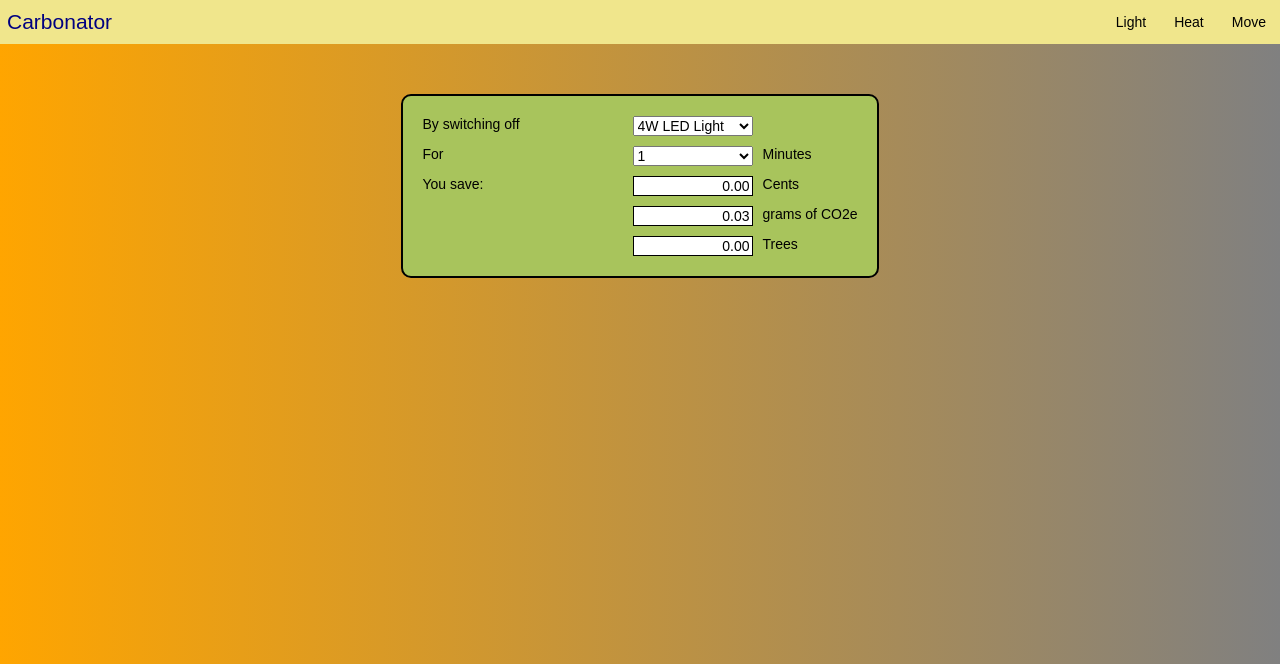
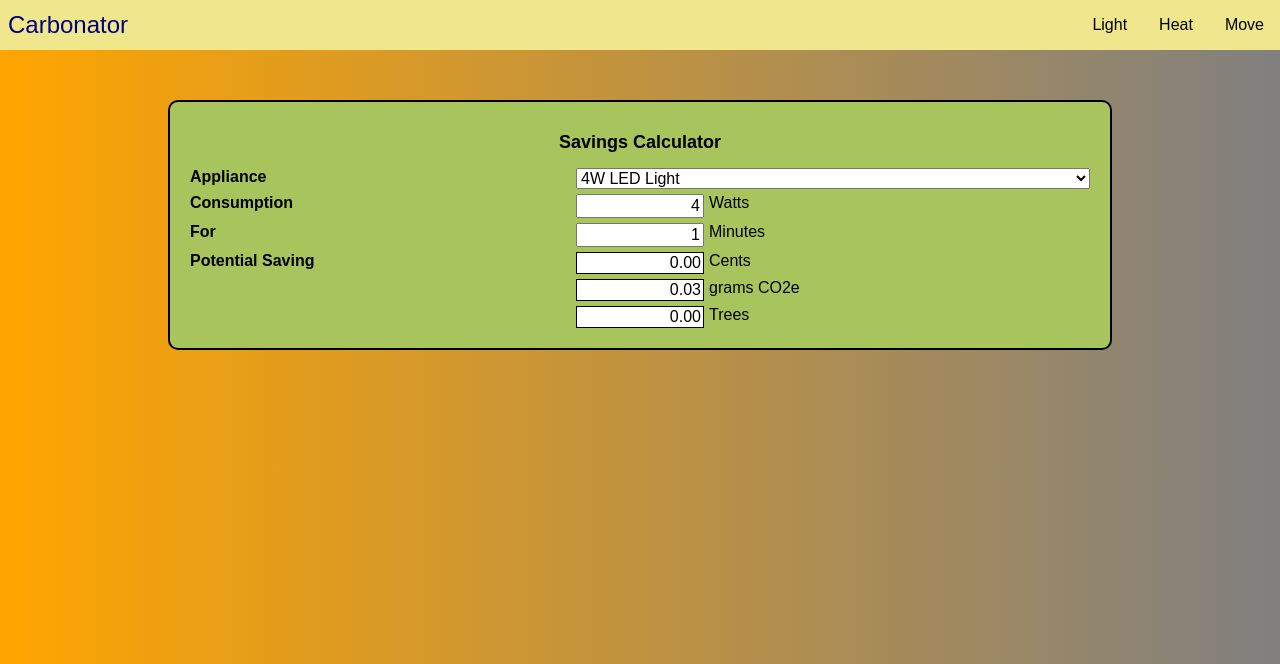
Before and after one commit to akguni/carbonator, a Django app: page / in a window 1280 px wide. Shown: the top 664 px of the page. Run offline with Django 3.2, Linux system fonts and the light colour scheme; data comes from the database, SQL or seed files in the repository.

Commit message:
responsive layout changes

```diff
--- a/carbonator/static/carbonator/index.js
+++ b/carbonator/static/carbonator/index.js
@@ -3,22 +3,24 @@ document.addEventListener('DOMContentLoaded', () => {
     costs = JSON.parse(document.getElementById('costs').textContent);
     appliances = JSON.parse(document.getElementById('appliances').textContent);
     populateAppliances();
+    initializeConsumption();
     events();
     recalculate();
 })
 
 function events() {
-    document.querySelectorAll("select").forEach(element => {
-        element.addEventListener('change', () => recalculate());
-    });
+    document.getElementById("appliance").addEventListener('change', () => {
+        initializeConsumption();
+        recalculate();
+    })
+    document.querySelectorAll(".variables").forEach(element => element.addEventListener('change', recalculate));
+
 }
 
 function recalculate() {
-    const appliance = document.getElementById("appliance");
-    const duration = document.getElementById("duration");
-    const id = appliance.options[appliance.selectedIndex].value;
-    const watts = appliances.find(appliance => appliance.id == id).watts;
-    const timemin = parseInt(duration.options[duration.selectedIndex].text);
+    // read consumption and duration - calculate energy consumed
+    const watts = document.getElementById("consumption").value;
+    const timemin = document.getElementById("duration").value;
     const timehr  = timemin / 60;
     const kWh = (watts * timehr) / 1000;
     const cents = document.getElementById("cents");
@@ -39,3 +41,9 @@ function populateAppliances() {
         applianceList.append(option)
     })
 }
+
+function initializeConsumption() {
+    const appliance = document.getElementById("appliance");
+    const id = appliance.options[appliance.selectedIndex].value;
+    document.getElementById("consumption").value = parseFloat(appliances.find(appliance => appliance.id == id).watts).toPrecision();
+}
--- a/carbonator/static/carbonator/layout.css
+++ b/carbonator/static/carbonator/layout.css
@@ -1,6 +1,6 @@
 * {
   font-family: sans-serif;
-  font-size: 14px;
+  font-size: medium;
   box-sizing: border-box;
 }
 
--- a/carbonator/static/carbonator/styles.css
+++ b/carbonator/static/carbonator/styles.css
@@ -8,21 +8,53 @@
   background: rgb(168, 196, 92);
   border: 2px solid black;
   border-radius: 10px;
-  width:fit-content;
   margin: 0 auto;
   padding: 20px;
+  width: 80%;
 }
 
 #lighting-form {
   display: grid;
-  grid-template-columns: 200px 120px auto;
-  grid-gap: 10px;
-  align-items: start;
+  grid-gap: 5px;
+  grid-template-columns: minmax(8em, 1fr);
+}
+
+.fb-item {
+
 }
 
 .result {
   background: white;
-  border:1px solid black;
+  border: 1px solid black;
   padding: 1px 2px;
   text-align: right;
 }
+
+.explanation {
+  font-weight: bold;
+}
+
+.variables {
+text-align: right;
+padding: 1px 2px;
+}
+
+.title {
+  font-size: large;
+  font-weight: bold;
+  margin: 10px;
+  grid-column: 1 / -1;
+  text-align: center;
+}
+
+#appliance {
+}
+
+@media only screen and (min-width: 768px){
+  #lighting-form {
+    grid-template-columns: 1fr 8em 1fr;
+  }
+  #appliance{
+    grid-column: span 2;
+  }
+}
--- a/carbonator/templates/carbonator/index.html
+++ b/carbonator/templates/carbonator/index.html
@@ -9,38 +9,26 @@
 
 <div class="calculator-background">
     <div class="calculator">
-        <div id="lighting-form">
-            <div class="explanation">
-               By switching off
-            </div>
-            <select class="selection" id="appliance">
-           </select>
-            <div class="units"></div>
-            <div class="explanation">
-                For
-            </div>
-            <select class="selection" id="duration">
-                <option>1</option>
-                <option>5</option>
-                <option>10</option>
-                <option>30</option>
-                <option>60</option>
-
-            </select>
-            <div class="units">Minutes</div>
-            <div class="explanation">
-                You save:
-            </div>
-                <!-- <input type="text" class="freetext" id="freetext-1" name="freetext-1" placeholder="1"> -->
-                <div class="result" id="cents"></div>
-                <div class="units">Cents</div>
+        <form id="lighting-form">
+            <div class="title">Savings Calculator</div>
+            <div class="explanation fb-item">Appliance</div>
+            <select class="selection fb-item" id="appliance"></select>
+            <div class="explanation fb-item">Consumption</div>
+            <input type="text" inputmode="decimal" class="variables  fb-item" id="consumption">
+            <div class="units fb-item">Watts</div>
+            <div class="explanation fb-item">For</div>
+            <input type ="text" inputmode="decimal" class="variables  fb-item" id="duration" value="1">
+            <div class="units fb-item">Minutes</div>
+            <div class="explanation fb-item">Potential Saving</div>
+                <div class="result fb-item" id="cents"></div>
+                <div class="units fb-item">Cents</div>
                 <div></div>
-                <div class="result" id="co2e"></div>
-                <div class="units">grams of CO2e</div>
+                <div class="result fb-item" id="co2e"></div>
+                <div class="units fb-item">grams CO2e</div>
                 <div></div>
-                <div class="result" id="trees"></div>
-                <div class="units">Trees</div>
-        </div>
+                <div class="result fb-item" id="trees"></div>
+                <div class="units fb-item">Trees</div>
+        </form>
     </div>
 </div>
 {% endblock %}
```
